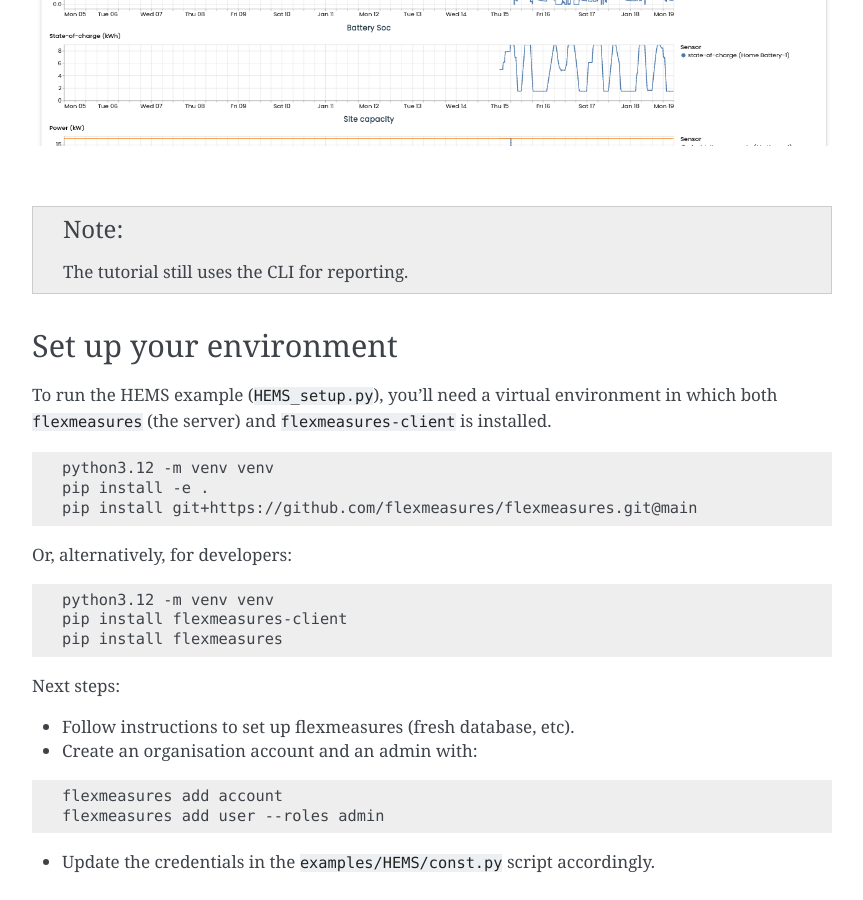
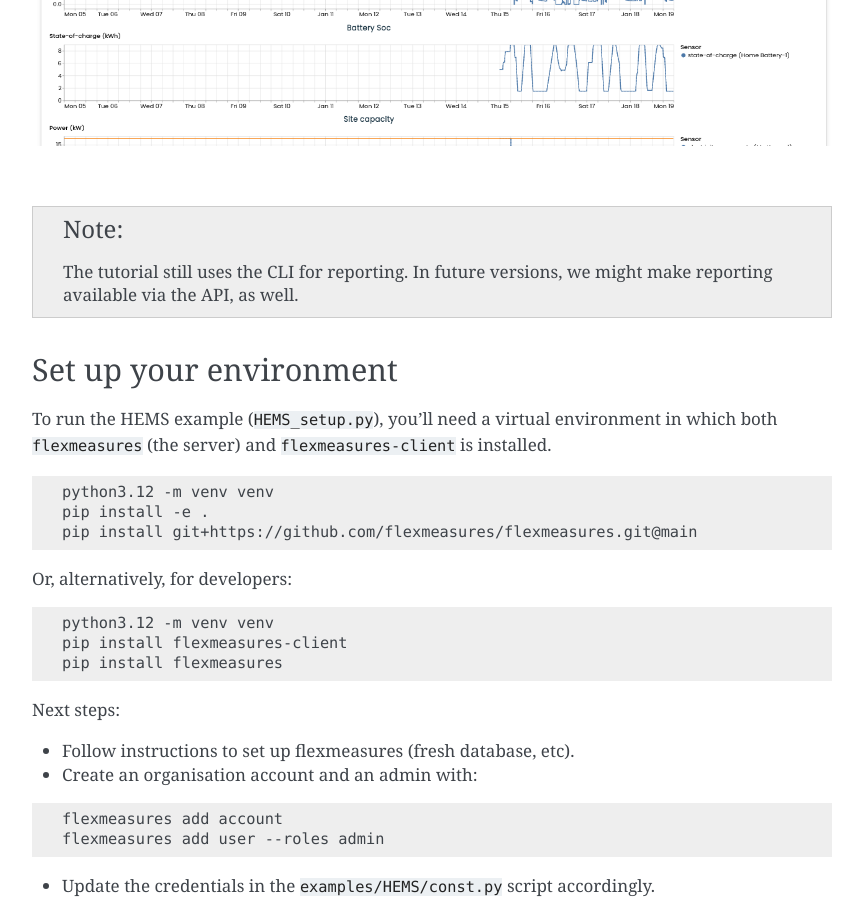
Before and after one commit to FlexMeasures/flexmeasures-client, a Sphinx documentation site: the page built from docs/HEMS.rst, in a window 1280 px wide and 900 px high, scrolled down 725 px. Shown: the whole window, without its empty margins (338-1201 px from the left). Built offline with Sphinx 7.4.7, drawn with Linux system fonts in a browser that asks for light colours.

Commit message:
docs: update HEMS tutorial note about future API reporting
Signed-off-by: Mohamed Belhsan Hmida <mohamedbelhsanhmida@gmail.com>

```diff
--- a/docs/HEMS.rst
+++ b/docs/HEMS.rst
@@ -15,7 +15,7 @@ This is the resulting dashboard:
     :align: center
 |
 
-.. note:: The tutorial still uses the CLI for reporting.
+.. note:: The tutorial still uses the CLI for reporting. In future versions, we might make reporting available via the API, as well.
 
 
 Set up your environment
```
